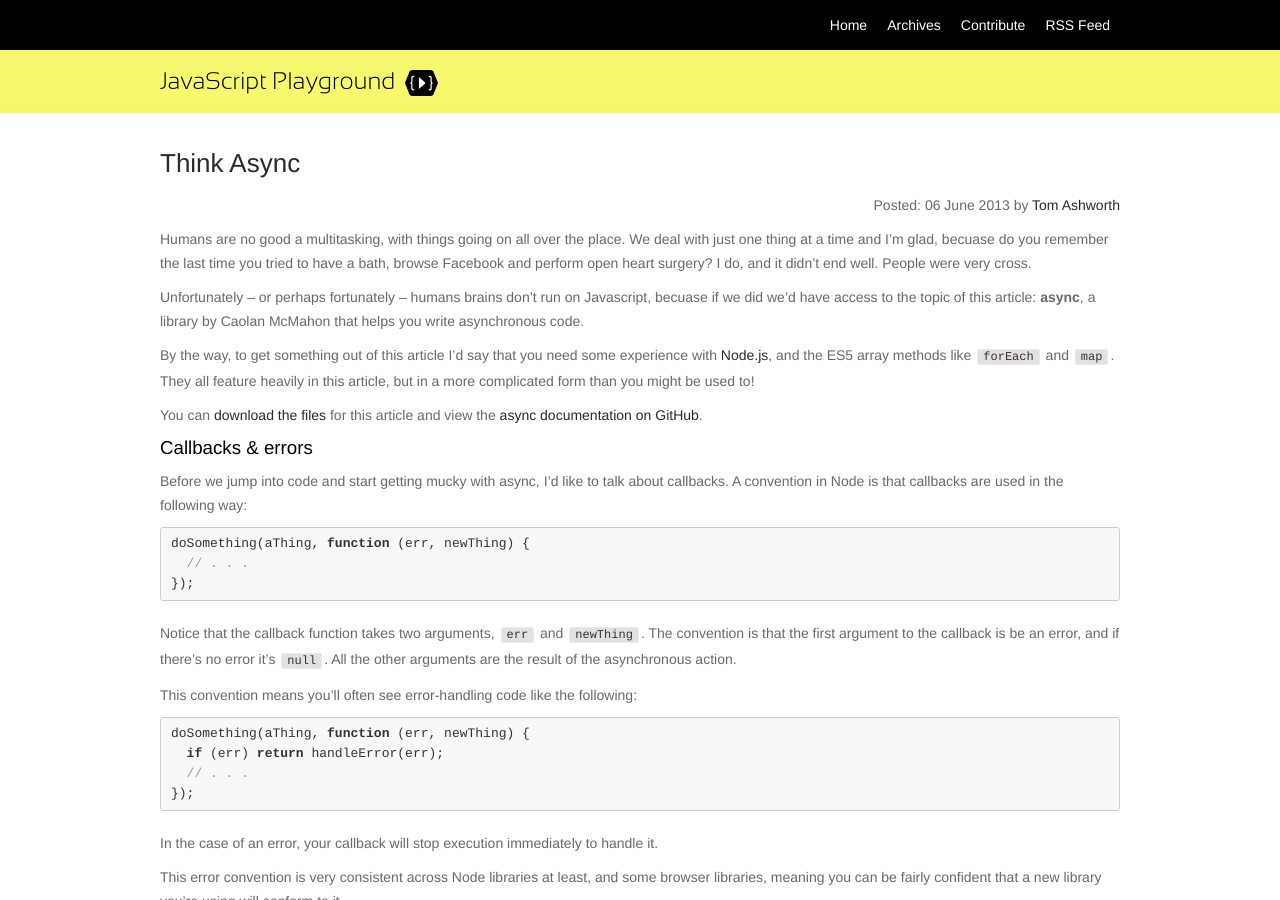
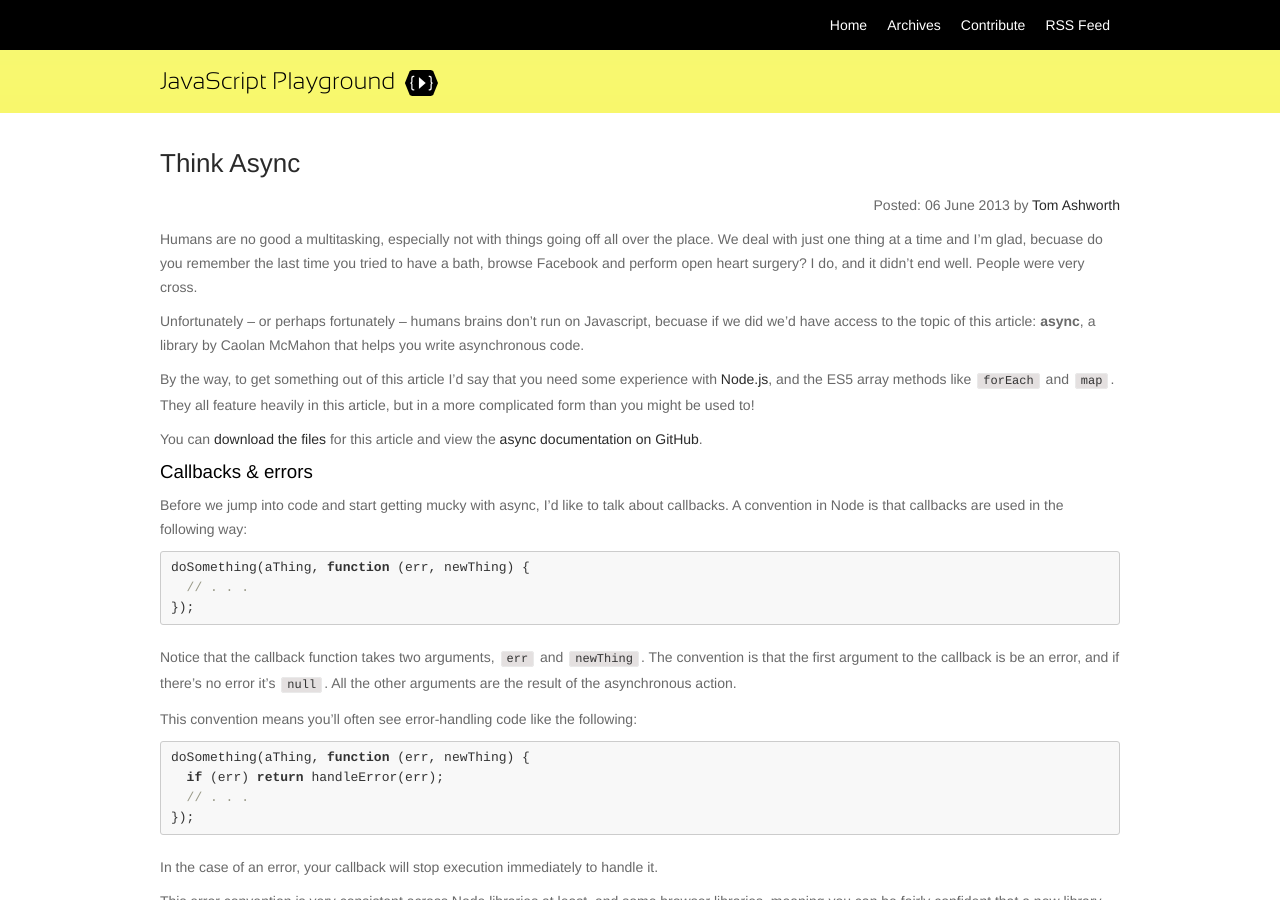
Before and after one commit to jackfranklin/javascriptplayground.com, a Jekyll site: the page built from _posts/2013-06-06-think-async.md, in a window 1280 px wide and 900 px high. Built offline with Jekyll 4.4.1, drawn with Linux system fonts in a browser that asks for light colours; nearby versions of some CDN libraries; comment, search, counter and statistics services are not loaded; some of the changed text lies outside the part shown.

Commit message:
Fix a couple of spelling & phrasing issues.

```diff
--- a/_posts/2013-06-06-think-async.md
+++ b/_posts/2013-06-06-think-async.md
@@ -5,7 +5,7 @@ author: Tom Ashworth
 author_twitter: phuunet
 ---
 
-Humans are no good a multitasking, with things going on all over the place. We deal with just one thing at a time and I'm glad, becuase do you remember the last time you tried to have a bath, browse Facebook and perform open heart surgery? I do, and it didn't end well. People were very cross.
+Humans are no good a multitasking, especially not with things going off all over the place. We deal with just one thing at a time and I'm glad, becuase do you remember the last time you tried to have a bath, browse Facebook and perform open heart surgery? I do, and it didn't end well. People were very cross.
 
 Unfortunately &ndash; or perhaps fortunately &ndash; humans brains don't run on Javascript, becuase if we did we'd have access to the topic of this article: **async**, a library  by Caolan McMahon that helps you write asynchronous code.
 
```
Also changed, not shown: other parts of _posts/2013-06-06-think-async.md (+1 -1 lines).
